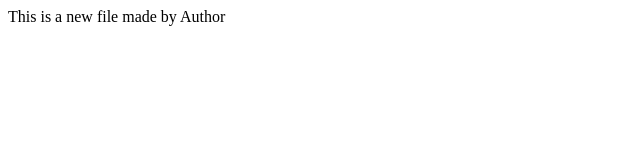
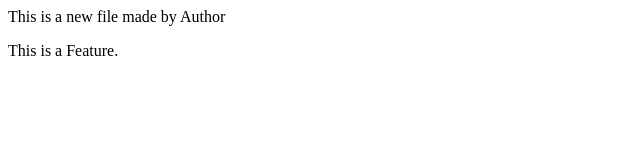
Before and after one commit to patolesejal31/HTML, a plain HTML site: page index.html in a window 1280 px wide. Shown: the full height of the page, 0-640 px from the left. Drawn offline with Linux system fonts and the light colour scheme.

Commit message:
added feature

```diff
--- a/index.html
+++ b/index.html
@@ -1,3 +1,6 @@
 <p>
     This is a new file made by Author
 </p>
+<p>
+    This is a Feature.
+</p>
```
